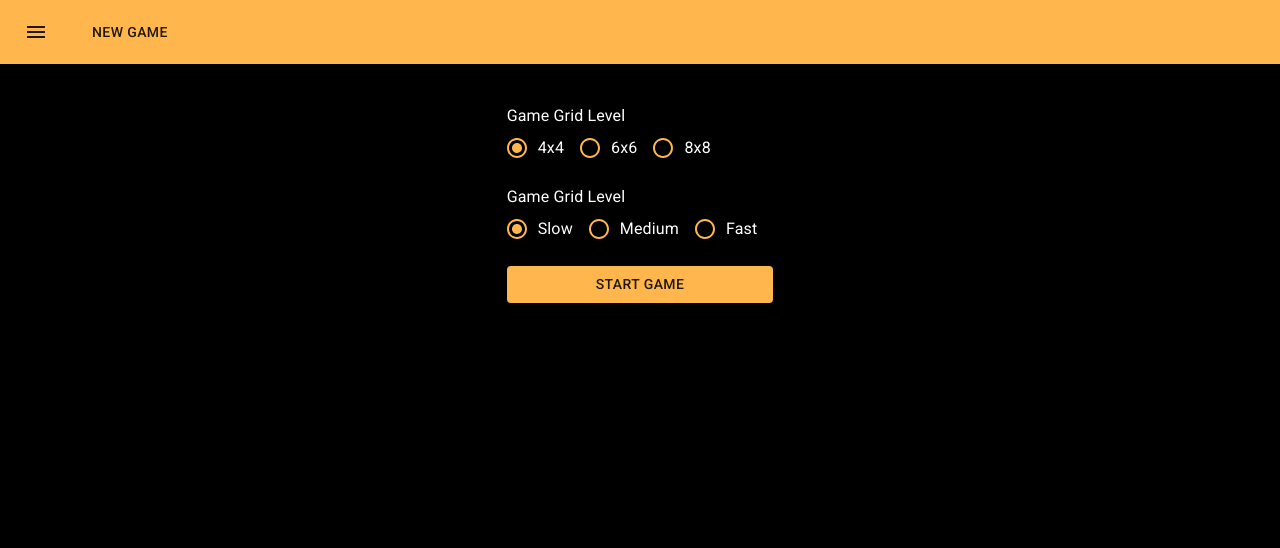
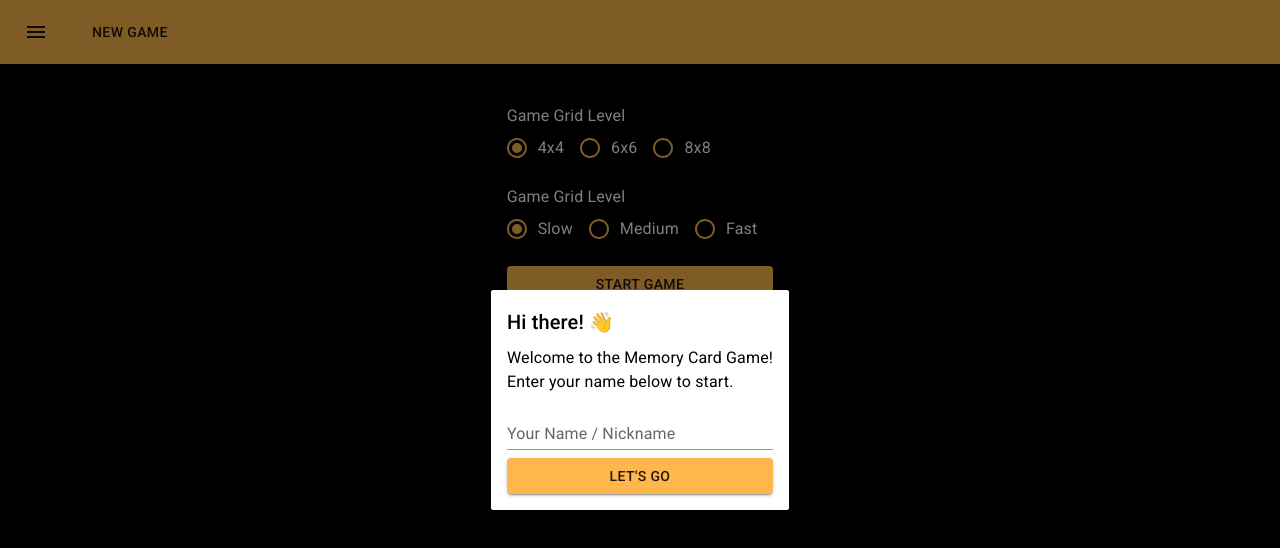
Before and after one commit to Jack-Vu/card-flip-practice, a React (Create React App) app: page / in a window 1280 px wide. Shown: the top 548 px of the page. Built offline with nearby package versions, Linux system fonts and the light colour scheme.

Commit message:
caught up to class 02/19 added username feature

```diff
--- a/src/App.jsx
+++ b/src/App.jsx
@@ -5,12 +5,14 @@ import { CardDataContext } from "./context/CardDataContext";
 import { StartGameSetup } from "./components/StartGameSetup.jsx";
 import { Box } from "@mui/material";
 import { GameCompletion } from "./components/GameCompletion.jsx";
+import { WelcomeModal } from "./components/WelcomeModal.jsx";
 
 function App() {
   const { gameStarted, gameCompleted } = useContext(CardDataContext);
 
   return (
     <>
+      <WelcomeModal />
       <Navbar />
       <Box id="main-container" display="flex" justifyContent="center" my={5}>
         {gameStarted && <CardGrid />}
--- a/src/components/StartGameSetup.jsx
+++ b/src/components/StartGameSetup.jsx
@@ -5,6 +5,7 @@ import {
   FormLabel,
   Radio,
   RadioGroup,
+  Typography,
 } from "@mui/material";
 import React, { useContext } from "react";
 import { CardDataContext } from "../context/CardDataContext";
@@ -12,8 +13,15 @@ import { orange } from "@mui/material/colors";
 import { Levels, Speeds } from "../constants";
 
 const StartGameSetup = () => {
-  const { level, speed, handleLevelChange, setSpeed, handleStartGame } =
-    useContext(CardDataContext);
+  const {
+    level,
+    speed,
+    handleLevelChange,
+    setSpeed,
+    handleStartGame,
+    userName,
+    updateUserName,
+  } = useContext(CardDataContext);
 
   return (
     <Box
@@ -21,6 +29,18 @@ const StartGameSetup = () => {
       sx={{ display: "flex", flexDirection: "column", gap: 2 }}
     >
       <Box id="level-container">
+        {userName && (
+          <Box mb={2}>
+            <Typography
+              variant="h6"
+              color="white"
+            >{`Hope you're ready, ${userName}!`}</Typography>
+            <Box display="flex" color="white" gap={1} alignItems="center">
+              <Typography variant="subtitle1">Not you? </Typography>
+              <Button onClick={() => updateUserName("")}>Switch User</Button>
+            </Box>
+          </Box>
+        )}
         <FormLabel
           id="levels-row-radio-buttons-group-label"
           sx={{ color: "white" }}
@@ -103,10 +123,7 @@ const StartGameSetup = () => {
           />
         </RadioGroup>
       </Box>
-      <Button
-        variant="contained"
-        onClick={handleStartGame}
-      >
+      <Button variant="contained" onClick={handleStartGame}>
         Start Game
       </Button>
     </Box>
--- /dev/null
+++ b/src/components/WelcomeModal.jsx
@@ -0,0 +1,69 @@
+import { Backdrop, Box, Button, TextField, Typography } from "@mui/material";
+import React, { useContext, useState } from "react";
+import { CardDataContext } from "../context/CardDataContext";
+
+function WelcomeModal() {
+  const { userName, updateUserName } = useContext(CardDataContext);
+  const [userNameInputValue, setUserNameInputValue] = useState("");
+  const [hasError, setHasError] = useState(false);
+
+  const handleUserNameUpdate = () => {
+    const currentUserNameValue = userNameInputValue.trim();
+    if (currentUserNameValue) {
+      updateUserName(currentUserNameValue);
+      setUserNameInputValue("");
+    } else {
+      setHasError(true);
+    }
+  };
+
+  const handleKeyDown = (e) => {
+    if (e.key === "Enter") {
+      handleUserNameUpdate();
+    }
+  };
+
+  return (
+    <>
+      <Backdrop
+        sx={{ color: "#fff", zIndex: (theme) => theme.zIndex.drawer + 1 }}
+        open={!userName}
+      >
+        <Box
+          sx={{
+            bgcolor: "white",
+            color: "black",
+            borderRadius: 0.5,
+            p: 2,
+            display: "flex",
+            flexDirection: "column",
+            gap: 1,
+          }}
+        >
+          <Typography variant="h6">Hi there! 👋</Typography>
+          <Box>
+            <Typography>Welcome to the Memory Card Game!</Typography>
+            <Typography>Enter your name below to start.</Typography>
+          </Box>
+          <TextField
+            id="username-input"
+            label="Your Name / Nickname"
+            variant="standard"
+            value={userNameInputValue}
+            onChange={(e) => {
+              if (hasError) setHasError(false);
+              setUserNameInputValue(e.target.value);
+            }}
+            onKeyDown={handleKeyDown}
+            error={hasError}
+          />
+          <Button variant="contained" onClick={handleUserNameUpdate}>
+            Let's Go
+          </Button>
+        </Box>
+      </Backdrop>
+    </>
+  );
+}
+
+export { WelcomeModal };
--- a/src/context/CardDataContext.jsx
+++ b/src/context/CardDataContext.jsx
@@ -8,6 +8,8 @@ const CardDataContext = createContext();
 const CardDataContextProvider = ({ children }) => {
   const { playSuccessSound, playFailedSound, playBackgroundMusic } =
     useContext(SoundContext);
+
+  const [userName, setUserName] = useState("");
 
   const [gameStarted, setGameStarted] = useState(false);
   const [gameCompleted, setGameCompleted] = useState(false);
@@ -170,6 +172,7 @@ const CardDataContextProvider = ({ children }) => {
         moves: Math.floor(counter / 2),
         maxNumberOfHints: level.hints,
         cardDataUpdating,
+        userName,
 
         startedTimeStamp,
         diffSeconds,
@@ -180,6 +183,7 @@ const CardDataContextProvider = ({ children }) => {
         setDiffHours,
         penaltyTime,
 
+        updateUserName: setUserName,
         handleLevelChange,
         setSpeed,
         handleStartGame,
```
